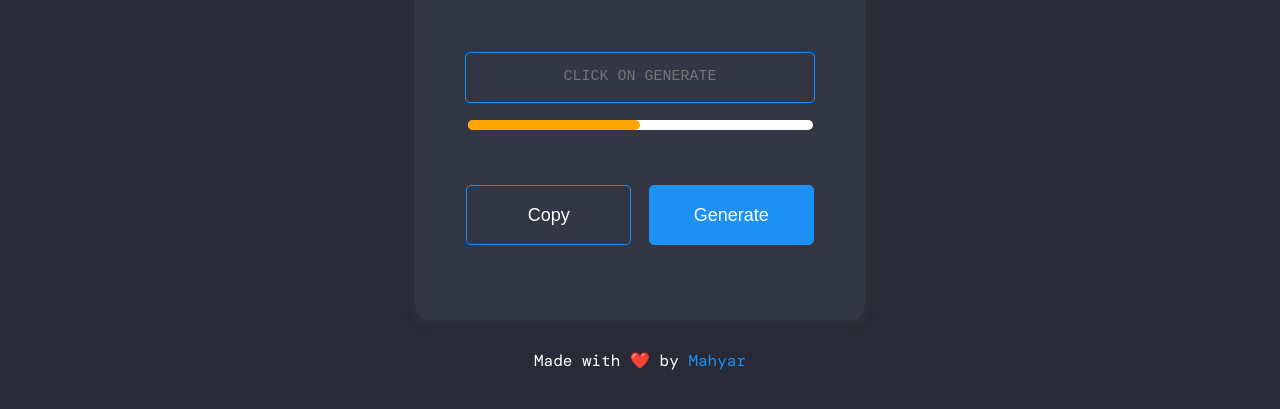
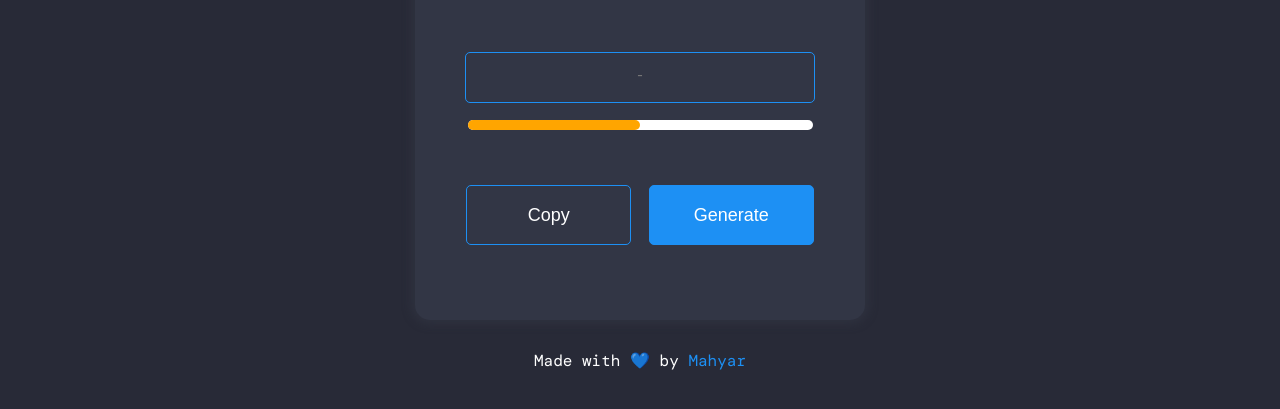
Before and after one commit to Mhyar-nsi/Password-Generator, a plain HTML site: page index.html in a window 1280 px wide. Shown: the part 319-728 px from the top of the page. Drawn offline with nearby package versions, Linux system fonts and the light colour scheme; a web font is replaced by a local one.

Commit message:
Update index.html

```diff
--- a/index.html
+++ b/index.html
@@ -46,7 +46,7 @@
             </div>
         </div>
         <div class="output">
-            <textarea id="textarea" placeholder="CLICK ON GENERATE"></textarea>
+            <textarea id="textarea" placeholder="-"></textarea>
         </div>
         <div class="storang">
             <div class="storang-value"></div>
@@ -58,7 +58,7 @@
     </div>
 
     <footer>
-        <p class="footer-txt">Made with ❤️ by <a href="https://github.com/Mhyar-nsi" target="_blank">Mahyar</a></p>
+        <p class="footer-txt">Made with 💙 by <a href="https://github.com/Mhyar-nsi" target="_blank">Mahyar</a></p>
     </footer>
 
     <p class="visible">This page is only visible on desktop ;(</p>
```
